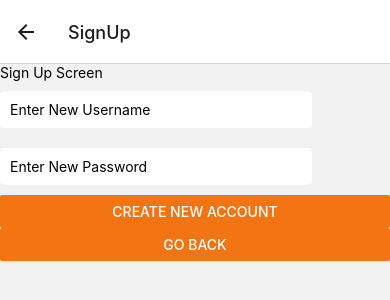
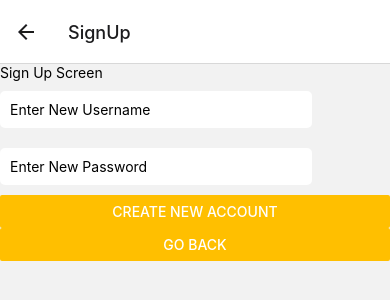
Before and after one commit to JuanPringle/OmniSwipe, a React Native app in the folder my-app/: screen /SignUp in a window 390 px wide. Shown: the top 300 px of the page. Built offline with nearby package versions, Linux system fonts and the light colour scheme.

Commit message:
Revert "Update SignUp.js"
This reverts commit 48e66a4ddc7d60ada003d9b6a61d6a5193d47cf8.

```diff
--- a/my-app/Screens/SignUp.js
+++ b/my-app/Screens/SignUp.js
@@ -23,12 +23,12 @@ const SignUp = () => {
         />
         <Button
             title="Create New Account"
-            color="#F37413"
+            color="#FFBF00"
             style={styles.input}
         />
         <Button
             title="Go Back"
-            color="#F37413"
+            color="#FFBF00"
             onPress={()=>navigation.navigate("Login")}
             style={styles.input}
         />
```
